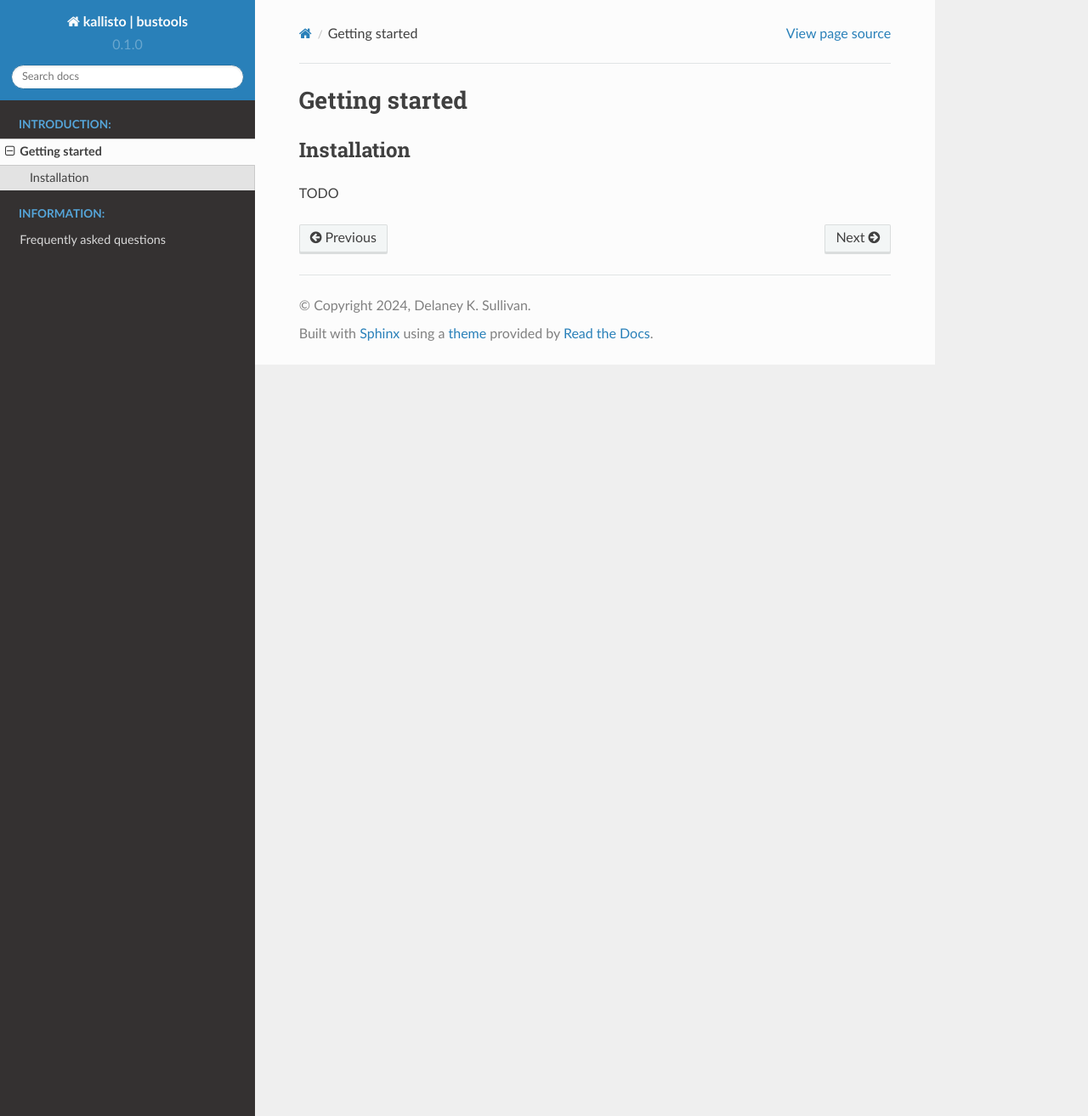
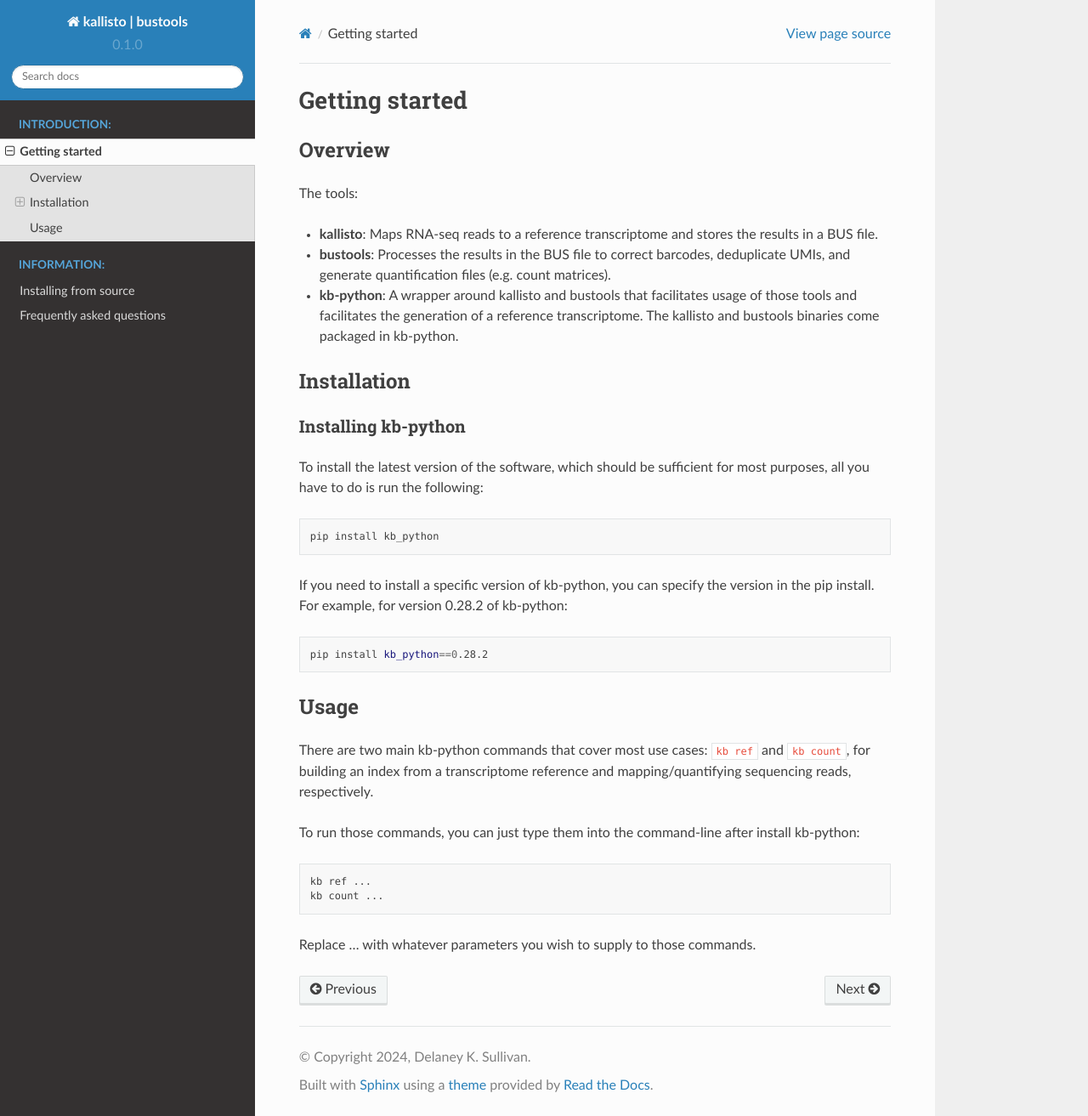
Before and after one commit to Yenaled/kallisto-tutorial, a Sphinx documentation site: the page built from docs/source/getting_started.rst, in a window 1280 px wide and 1313 px high. Shown: the whole window at 85% size. Built offline with Sphinx 7.4.7 and the Read the Docs theme 2.0.0, drawn with Linux system fonts in a browser that asks for light colours.

Commit message:
Installation instructions

```diff
--- a/docs/source/getting_started.rst
+++ b/docs/source/getting_started.rst
@@ -1,7 +1,50 @@
 Getting started
 ===============
+
+Overview
+^^^^^^^^
+
+The tools:
+
+* **kallisto**: Maps RNA-seq reads to a reference transcriptome and stores the results in a BUS file.
+
+* **bustools**: Processes the results in the BUS file to correct barcodes, deduplicate UMIs, and generate quantification files (e.g. count matrices).
+
+* **kb-python**: A wrapper around kallisto and bustools that facilitates usage of those tools and facilitates the generation of a reference transcriptome. The kallisto and bustools binaries come packaged in kb-python.
 
 Installation
 ^^^^^^^^^^^^
 
-TODO
+Installing kb-python
+~~~~~~~~~~~~~~~~~~~~
+
+To install the latest version of the software, which should be sufficient for most purposes, all you have to do is run the following:
+
+.. code-block:: shell
+
+  pip install kb_python
+
+If you need to install a specific version of kb-python, you can specify the version in the pip install. For example, for version 0.28.2 of kb-python:
+
+.. code-block:: shell
+
+  pip install kb_python==0.28.2
+
+.. seealso:
+
+  If you want to install kallisto and bustools from source, please visit the section :ref:`Advanced Installation`
+
+
+Usage
+^^^^^
+
+There are two main kb-python commands that cover most use cases: ``kb ref`` and ``kb count``, for building an index from a transcriptome reference and mapping/quantifying sequencing reads, respectively.
+
+To run those commands, you can just type them into the command-line after install kb-python:
+
+.. code-block:: shell
+
+  kb ref ...
+  kb count ...
+
+Replace ... with whatever parameters you wish to supply to those commands.
--- a/docs/source/index.rst
+++ b/docs/source/index.rst
@@ -23,6 +23,7 @@
    :maxdepth: 1
    :caption: Information:
 
+   advanced_installation
    FAQ
 
 
```
Also changed, not shown: docs/source/advanced_installation.rst (added, +60 -0 lines).
